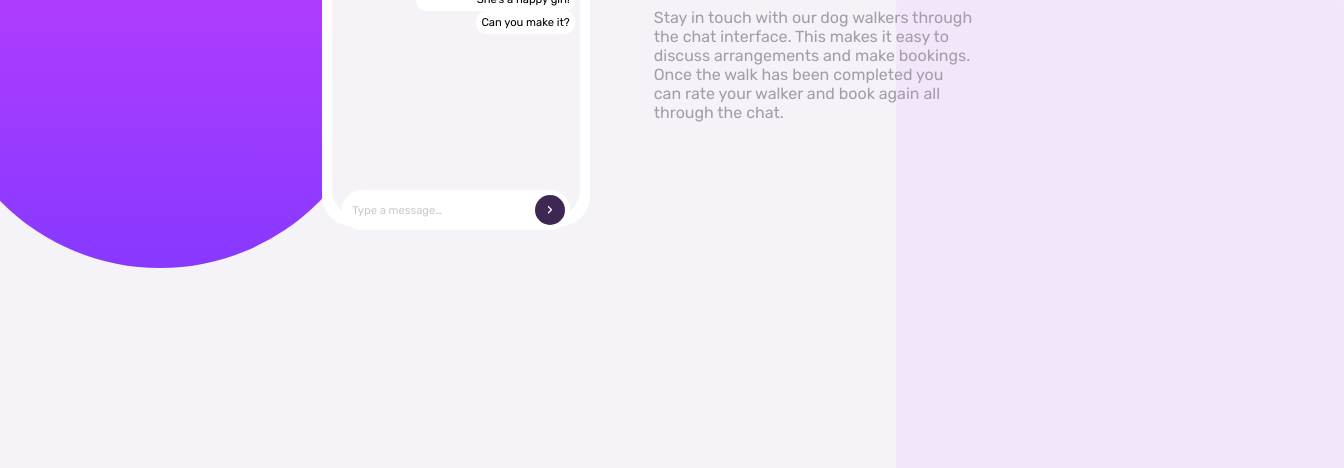
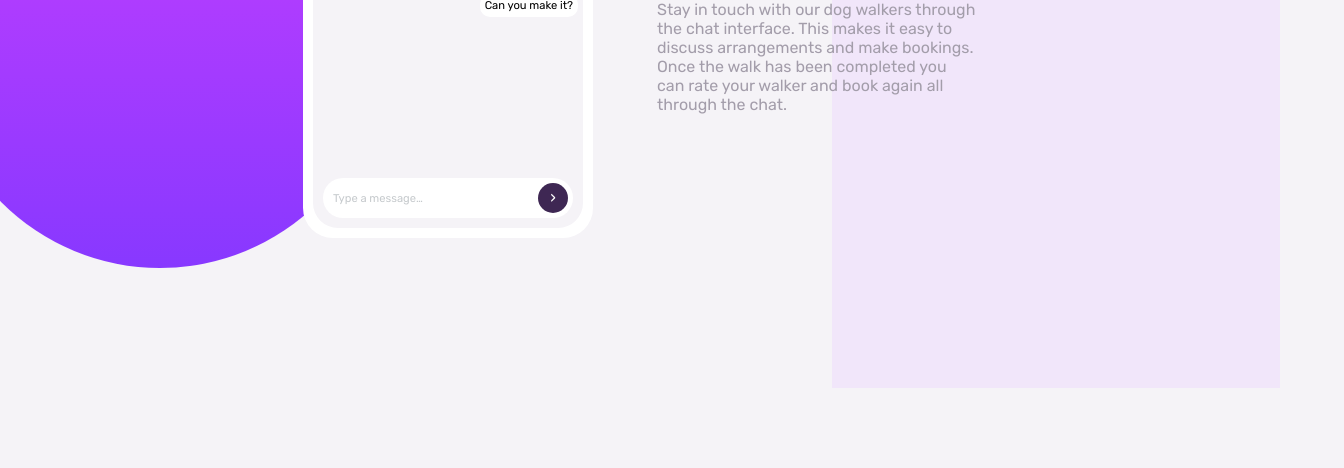
Before and after one commit to cedo995/chat-app-css-illustration-master, a plain HTML site: page index.html in a window 1280 px wide. Shown: the part 412-880 px from the top of the page, 1344 px wide, since content can reach past the window. After the commit the page ends 800 px from the top, so only its background shows below. Drawn offline with Linux system fonts and the light colour scheme.

Commit message:
commit-7

```diff
--- a/style.css
+++ b/style.css
@@ -15,55 +15,58 @@
     --Very-Light-Magenta: hsl(289, 100%, 72%);
 }
 
-body {
-    background-color: var(--Light-Grayish-Violet);
-    z-index: -2;
-}
 
 html {
     font-size: 16px;
     font-family: 'Rubik', sans-serif;
 }
 
-main {
-
+body {
+    background-color: var(--Light-Grayish-Violet);
+    z-index: -2;
     width: 100vw;
     height: 100vh;
     margin: 0;
-    padding: 0;
-    border: 0;
+}
+
+main {
     display: flex;
     justify-content: center;
     align-items: center;
+    overflow: hidden;
+    width: 100%;
+    height: 100%;
 }
 
 .decoration-purple {
     height: 85vh;
     width: 35vw;
     background: linear-gradient(var(--Light-Magenta), var(--Light-Violet));
-    position: absolute;
+    position: fixed;
     top: 0;
     left: -5vw;
     z-index: -1;
     border-radius: 0 0 17.5vw 17.5vw;
+
 }
 
 .decoration-white {
     height: 85vh;
     width: 35vw;
     background: rgb(241, 230, 250);
-    position: absolute;
-    bottom: -10vh;
-    right: -5vw;
+    position: fixed;
+    bottom: 0;
+    right: 0;
     z-index: -1;
     border-radius: 17.5vw 17.5vw 0 0;
+
 }
 
 .phone {
     background-color: var(--White);
     padding: 10px;
     border-radius: 30px;
-    height: 55vh;
+    height: 60vh;
     aspect-ratio: 9/16;
 }
 
@@ -336,11 +339,12 @@ p {
         width: 70vw;
         height: 55vh;
         border-radius: 35vw 35vw 0 0;
-        right: -35vw;
+        bottom: -20vw;
+        left: 75vw;
     }
 
     .title-text {
         margin-top: 1rem;
-        text-align: center;
+
     }
 }
```
Also changed, not shown: index.html (+0 -1 lines).
